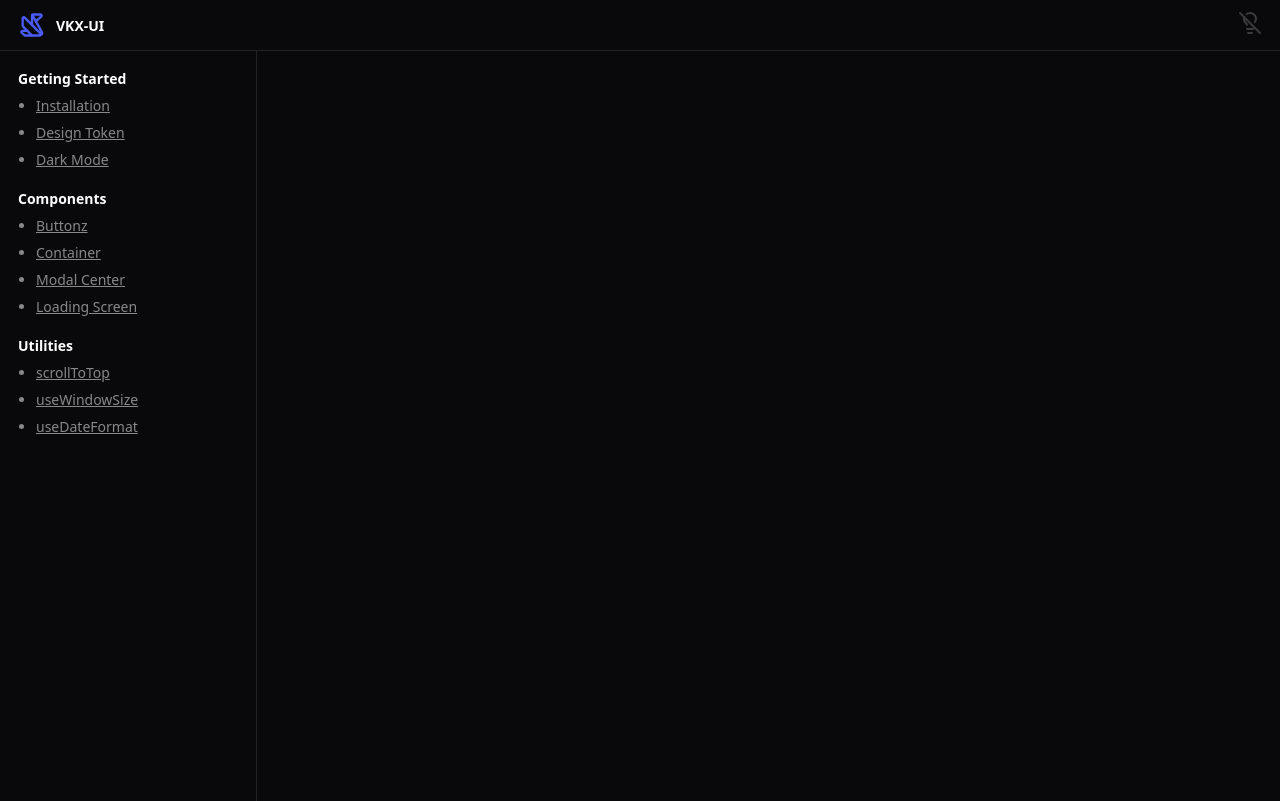
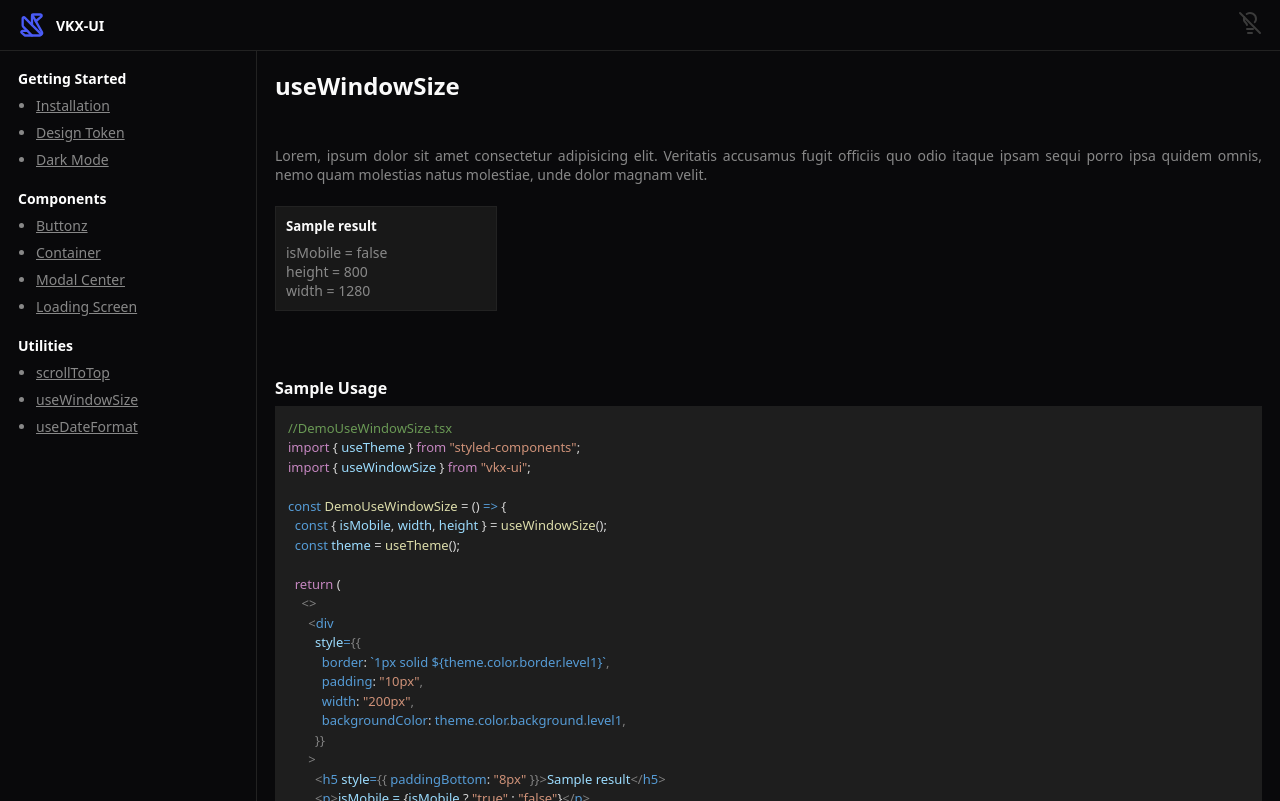
Before and after one commit to vincentkua/vkx-ui, a React (Vite) app: page /useWindowSize in a window 1280 px wide. Built offline with nearby package versions, Linux system fonts and the light colour scheme.

Commit message:
feat: added useWindowSize note

```diff
--- a/src/Providers.tsx
+++ b/src/Providers.tsx
@@ -16,6 +16,7 @@ import ButtonzPage from "./pages/02Components/03ButtonzPage/ButtonzPage";
 import LoadingScreenPage from "./pages/02Components/04LoadingScreen/LoadingScreenPage";
 import Container from "./components/Container";
 import ScrollToTopPage from "./pages/03utilities/01ScrollToTop/ScrollToTopPage";
+import UseWindowSizePage from "./pages/03utilities/02UseWindowSize/UseWindowSizePage";
 
 const GlobalStyles = createGlobalStyle`
     body{
@@ -55,6 +56,7 @@ const Providers = () => {
                   <Route path="/buttonz" element={<ButtonzPage />} />
                   <Route path="/loadingscreen" element={<LoadingScreenPage />} />
                   <Route path="/scrollToTop" element={<ScrollToTopPage />} />
+                  <Route path="/useWindowSize" element={<UseWindowSizePage />} />
                 </Routes>
               </Container>
             </RightContentArea>
--- a/src/components/MenuSide.tsx
+++ b/src/components/MenuSide.tsx
@@ -37,7 +37,7 @@ const MenuSide = () => {
         <SideMenuSubHeader>Utilities</SideMenuSubHeader>
         <SideMenuList>
           <li onClick={() => navigate("/scrollToTop")}>scrollToTop</li>
-          <li>useWindowSize</li>
+          <li onClick={() => navigate("/useWindowSize")}>useWindowSize</li>
           <li>useDateFormat</li>
         </SideMenuList>
       </SideMenuFlexBox>
--- /dev/null
+++ b/src/pages/03utilities/02UseWindowSize/DemoUseWindowSize.tsx
@@ -0,0 +1,27 @@
+import { useTheme } from "styled-components";
+import { useWindowSize } from "../../../utils/useWindowSize";
+
+const DemoUseWindowSize = () => {
+  const { isMobile, width, height } = useWindowSize();
+  const theme = useTheme();
+
+  return (
+    <>
+      <div
+        style={{
+          border: `1px solid ${theme.color.border.level1}`,
+          padding: "10px",
+          width: "200px",
+          backgroundColor: theme.color.background.level1,
+        }}
+      >
+        <h5 style={{ paddingBottom: "8px" }}>Sample result</h5>
+        <p>isMobile = {isMobile ? "true" : "false"}</p>
+        <p>height = {height}</p>
+        <p>width = {width}</p>
+      </div>
+    </>
+  );
+};
+
+export default DemoUseWindowSize;
--- /dev/null
+++ b/src/pages/03utilities/02UseWindowSize/UseWindowSizePage.tsx
@@ -0,0 +1,106 @@
+import DemoUseWindowSize from "./DemoUseWindowSize";
+import { Prism as CodeSnippet } from "react-syntax-highlighter";
+import { vscDarkPlus } from "react-syntax-highlighter/dist/esm/styles/prism";
+
+const sampleusagecode = `//DemoUseWindowSize.tsx
+import { useTheme } from "styled-components";
+import { useWindowSize } from "vkx-ui";
+
+const DemoUseWindowSize = () => {
+  const { isMobile, width, height } = useWindowSize();
+  const theme = useTheme();
+
+  return (
+    <>
+      <div
+        style={{
+          border: \`1px solid \${theme.color.border.level1}\`,
+          padding: "10px",
+          width: "200px",
+          backgroundColor: theme.color.background.level1,
+        }}
+      >
+        <h5 style={{ paddingBottom: "8px" }}>Sample result</h5>
+        <p>isMobile = {isMobile ? "true" : "false"}</p>
+        <p>height = {height}</p>
+        <p>width = {width}</p>
+      </div>
+    </>
+  );
+};
+
+export default DemoUseWindowSize;
+`
+
+const sourcecode = `//useWindowSize.tsx
+import { useState, useEffect } from "react";
+
+export const useWindowSize = () => {
+  const [windowSize, setWindowSize] = useState({
+    width: window.innerWidth,
+    height: window.innerHeight,
+    isMobile: window.innerWidth <= 760,
+  });
+
+  useEffect(() => {
+    const handleResize = () => {
+      requestAnimationFrame(() => {
+        setWindowSize({
+          width: window.innerWidth,
+          height: window.innerHeight,
+          isMobile: window.innerWidth <= 760,
+        });
+      });
+    };
+
+    handleResize(); // Initial call to set the correct size
+
+    window.addEventListener("resize", handleResize);
+    window.addEventListener("orientationchange", handleResize);
+
+    return () => {
+      window.removeEventListener("resize", handleResize);
+      window.removeEventListener("orientationchange", handleResize);
+    };
+  }, []);
+
+  return windowSize;
+};
+
+`
+
+const UseWindowSizePage = () => {
+  return (
+    <>
+      <h2>useWindowSize</h2>
+      <br />
+      <br />
+      <p>
+        Lorem, ipsum dolor sit amet consectetur adipisicing elit. Veritatis
+        accusamus fugit officiis quo odio itaque ipsam sequi porro ipsa quidem
+        omnis, nemo quam molestias natus molestiae, unde dolor magnam velit.
+      </p>
+      <br />
+      <DemoUseWindowSize />
+
+      <br />
+      <br />
+      <br />
+
+      <h4>Sample Usage </h4>
+      <CodeSnippet language="tsx" style={vscDarkPlus}>
+        {sampleusagecode}
+      </CodeSnippet>
+
+      <br />
+      <br />
+
+      <h4>Source Code </h4>
+      <CodeSnippet language="tsx" style={vscDarkPlus}>
+        {sourcecode}
+      </CodeSnippet>
+    </>
+  );
+};
+
+export default UseWindowSizePage;
```
